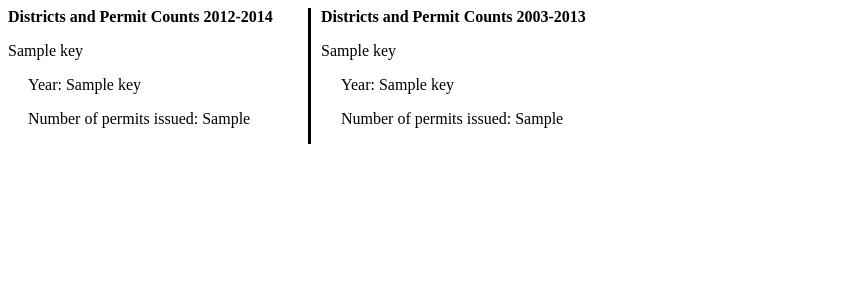
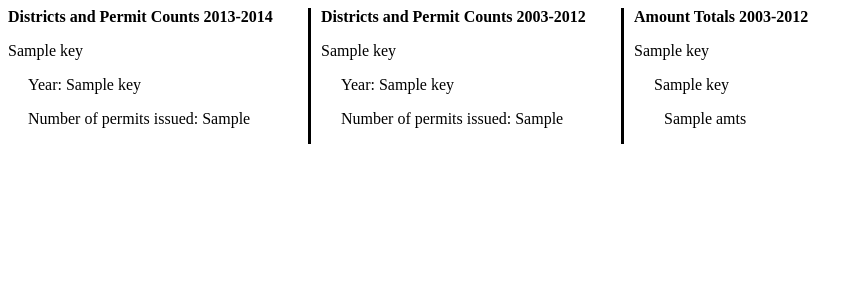
Before and after one commit to sa-express-news/build_perms, a Django app: template permits/templates/permits/index.html in a window 1280 px wide. Shown: the top 300 px of the page, without its empty margins (0-863 px from the left). Run offline with Django 3.2, Linux system fonts and the light colour scheme; the template is opened without the code that fills it: most values are stand-ins (such as "Sample title", 1, 10 or a date in 2020); parts of the project's set-up code (start-up, migrations or seed data) failed here and were passed over.

Commit message:
finalized summation of build perm amounts per council district

```diff
--- a/permits/templates/permits/index.html
+++ b/permits/templates/permits/index.html
@@ -1,7 +1,7 @@
 <div style="height:auto; width:1000px;">
     <div style="border-right:solid; width:300px; float:left;">
     {% if post_tots %}
-        <div><b>Districts and Permit Counts 2012-2014</b></div>
+        <div><b>Districts and Permit Counts 2013-2014</b></div>
         {% for key,values in post_tots.items %}
         <p>{{ key }}</p>
             {% for k,v in values.items %}
@@ -11,9 +11,9 @@
         {%  endfor %}
     {% endif %}
     </div>
-    <div style="float:left;margin-left:10px;">
+    <div style="float:left;margin-left:10px; border-right:solid;">
         {% if prior_tots %}
-        <div style="width:300px;"><b>Districts and Permit Counts 2003-2013</b></div>
+        <div style="width:300px;"><b>Districts and Permit Counts 2003-2012</b></div>
             {% for key, values in prior_tots.items %}
             <p>{{ key }}</p>
                 {% for k,v in values.items %}
@@ -23,4 +23,18 @@
             {% endfor %}
         {% endif %}
     </div>
+    <div style="float:left;margin-left:10px">
+        {% if amts %}
+        <div style="width:300px;"><b>Amount Totals 2003-2012</b></div>
+            {% for key, values in amts.items %}
+            <p>{{ key }}</p>
+                {% for k,v in values.items %}
+                    <p style="margin-left:20px;"> {{ k }}</p>
+                    {% for k,v in v.items %}
+                        <p style="margin-left:30px;">{{ v }}</p>
+                    {% endfor %}
+                {% endfor %}
+            {% endfor %}
+        {% endif %}
+    </div>
 </div>
```
Also changed, not shown: permits/views.py (+33 -4 lines).
